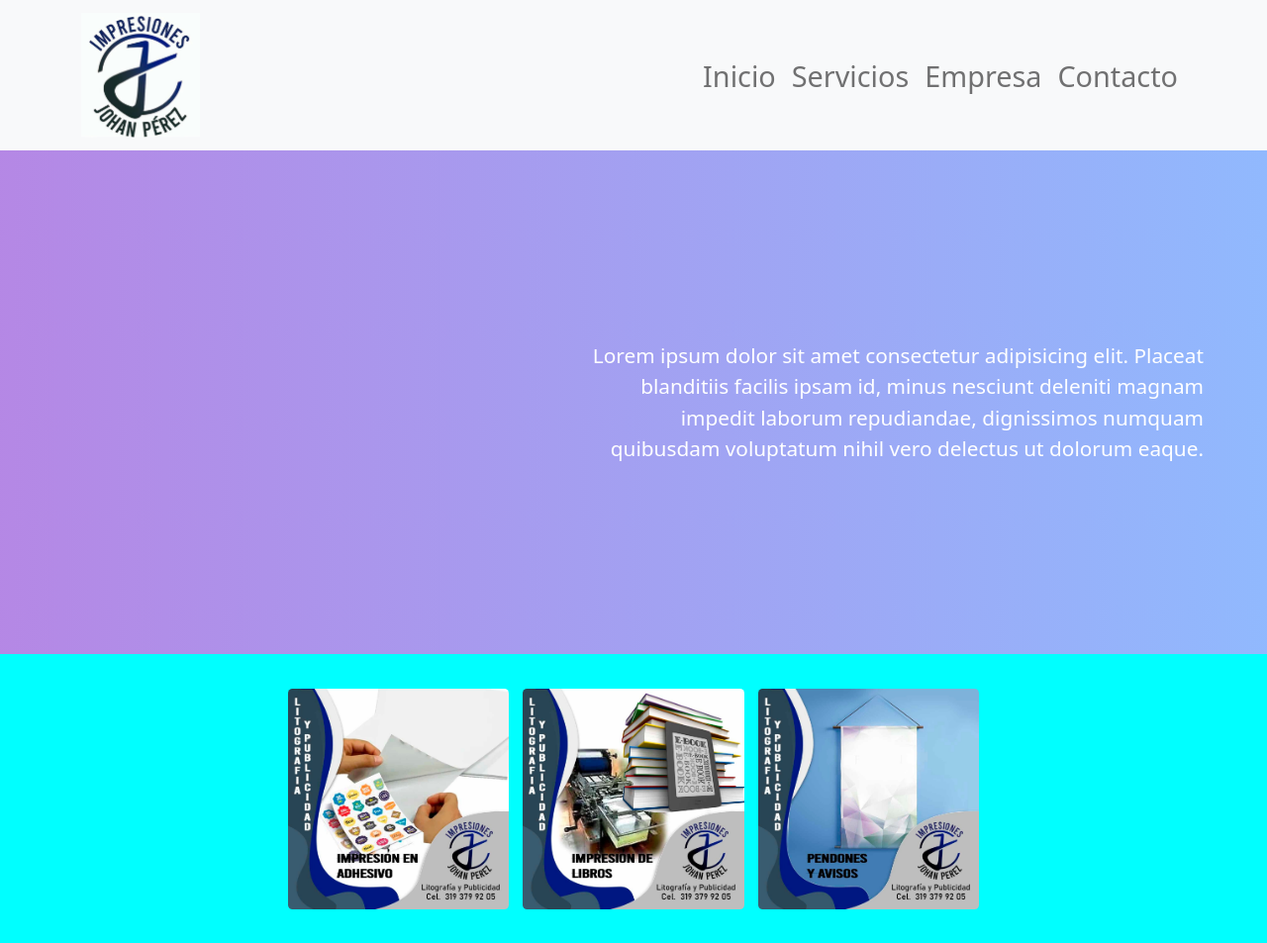
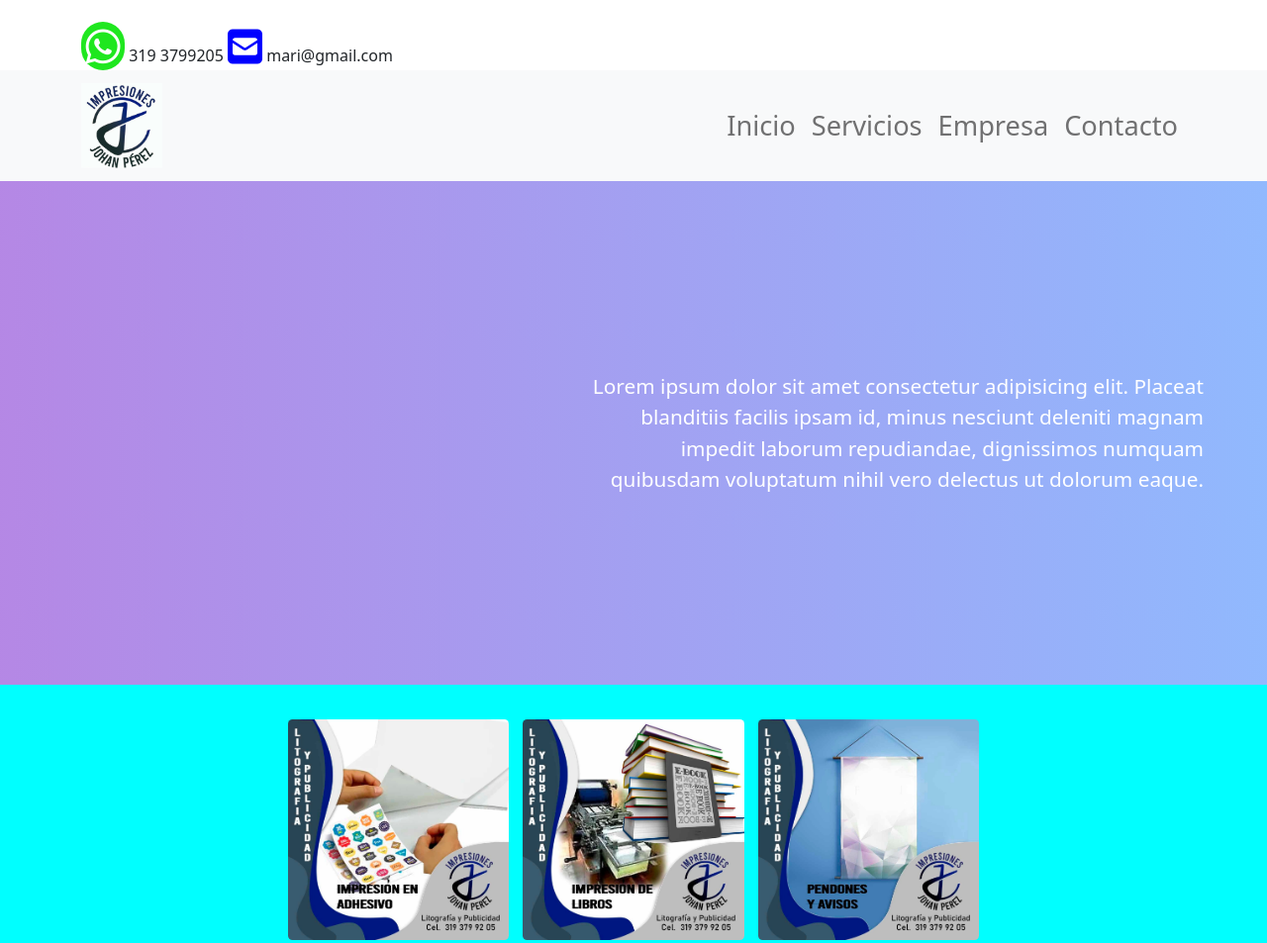
Before and after one commit to Mariana-Usuga/Litografia-Y-Publicidad, a plain HTML site: page index.html in a window 1280 px wide. Shown: the top 953 px of the page at 99% size. Drawn offline with nearby package versions, Linux system fonts and the light colour scheme.

Commit message:
add contacts in top

```diff
--- a/index.html
+++ b/index.html
@@ -13,7 +13,13 @@
   <script src="https://kit.fontawesome.com/e82211b215.js" crossorigin="anonymous"></script>
   </head>
   <body>
-    <nav class="navbar navbar-expand-lg navbar-light bg-light">
+    <div class="contacts">
+      <div class="container">
+      <i class="fab fa-whatsapp wpp"></i> 319 3799205
+        <i class="fas fa-envelope-square email"></i> mari@gmail.com
+    </div>
+  </div>
+    <nav class="navbar navbar-expand-lg navbar-light bg-light sticky-top">
         <div class="container">
           <a class="navbar-brand" href="#"><img src="img/logo.png" class="logo" alt=""></a>
           <button class="navbar-toggler" type="button" data-bs-toggle="collapse" data-bs-target="#navbarSupportedContent" aria-controls="navbarSupportedContent" aria-expanded="false" aria-label="Toggle navigation">
--- a/style.css
+++ b/style.css
@@ -1,10 +1,23 @@
 nav{
     /*background-image: linear-gradient(to right, #6a11cb 0%, #2575fc 100%);*/
     background-color: #fff;
-    font-size: 1.8rem;
+   /* background-image: linear-gradient(to right, #3ab5b0 0%, #3d99be 31%, #56317a 100%);*/
+    font-size: 1.7rem;
 }
 .logo{
-    width: 25%;
+    width: 17%;
+}
+.wpp{
+    margin-top: 2%;
+    font-size: 40px;
+    color:#fff;
+    background-color: rgb(31, 231, 31);
+    border-radius: 100px;
+    padding:4.5px;
+}
+.email{
+    font-size: 40px;
+    color: blue;
 }
 /*---------WebSite Main-------*/
 .main-img{
```
